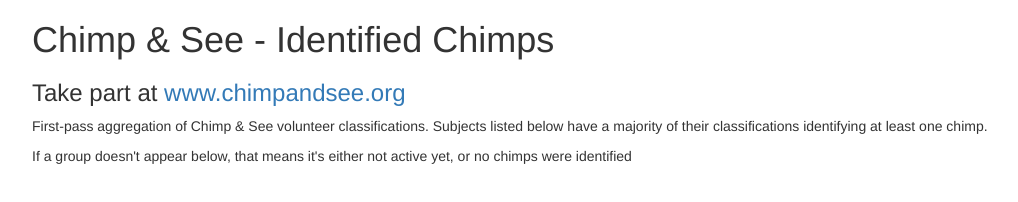
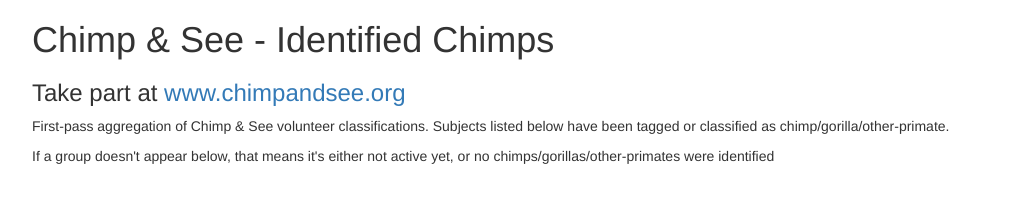
Before and after one commit to zooniverse/identified-chimps-site, a website: page public/index.html in a window 1280 px wide. Shown: the whole page, without its empty margins (38-1056 px from the left). Drawn offline with nearby package versions, Linux system fonts and the light colour scheme; files that its build step writes are made by us from their sources.

Commit message:
Update index.html

```diff
--- a/public/index.html
+++ b/public/index.html
@@ -9,8 +9,8 @@
     <div class="container">
       <h1>Chimp &amp; See - Identified Chimps</h1>
       <h3>Take part at <a href="http://www.chimpandsee.org/">www.chimpandsee.org</a></h3>
-      <p>First-pass aggregation of Chimp &amp; See volunteer classifications. Subjects listed below have a majority of their classifications identifying at least one chimp.</p>
-      <p>If a group doesn't appear below, that means it's either not active yet, or no chimps were identified</p>
+      <p>First-pass aggregation of Chimp &amp; See volunteer classifications. Subjects listed below have been tagged or classified as chimp/gorilla/other-primate.</p>
+      <p>If a group doesn't appear below, that means it's either not active yet, or no chimps/gorillas/other-primates were identified</p>
       <div id="species-accordians-container"></div>
     </div>
 
```
